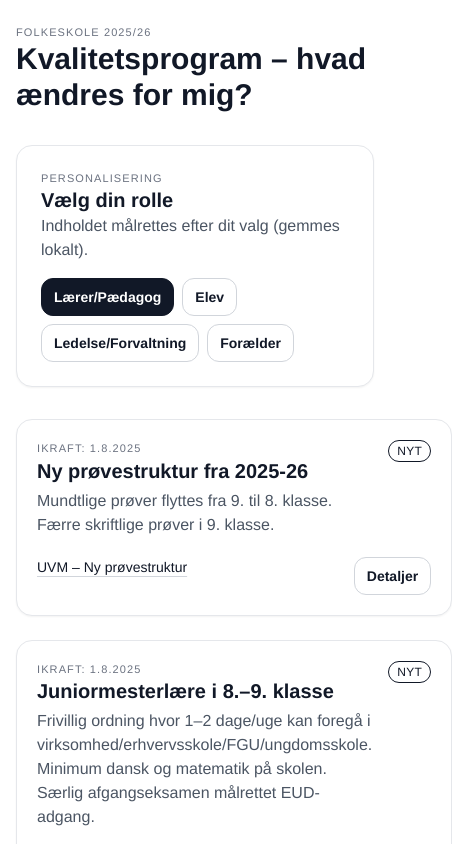
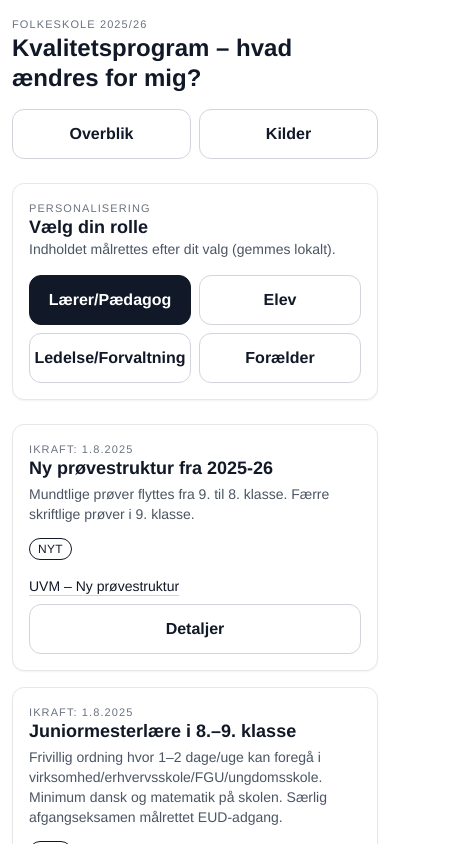
Before and after one commit to LeifNor/folkeskole-mvp, a Next.js app: page / in a window 390 px wide. Shown: the top 844 px of the page, 452 px wide, since content can reach past the window. Built offline with nearby package versions, Linux system fonts and the light colour scheme.

Commit message:
Forbedret responsivitet: mobilvenlig design og layout

```diff
--- a/app/globals.css
+++ b/app/globals.css
@@ -27,20 +27,34 @@ body {
 
 
 .btn {
-@apply inline-flex items-center justify-center rounded-xl border border-gray-300 px-3 py-2 text-sm font-semibold hover:bg-gray-50 active:scale-[.99];
+@apply inline-flex items-center justify-center rounded-xl border border-gray-300 px-3 py-2 text-sm font-semibold hover:bg-gray-50 active:scale-[.99] transition-all;
 }
 .btn-primary {
 @apply border-gray-900 bg-gray-900 text-white hover:bg-black;
 }
 
 
+/* Responsive typography */
 .kicker { @apply text-[11px] uppercase tracking-widest text-gray-500; }
-.h1 { @apply text-3xl md:text-4xl font-extrabold; }
-.h2 { @apply text-xl md:text-2xl font-bold; }
-.muted { @apply text-gray-600; }
+.h1 { @apply text-2xl sm:text-3xl md:text-4xl lg:text-5xl font-extrabold leading-tight; }
+.h2 { @apply text-lg sm:text-xl md:text-2xl font-bold leading-tight; }
+.h3 { @apply text-base sm:text-lg md:text-xl font-semibold leading-tight; }
+.muted { @apply text-gray-600 text-sm sm:text-base; }
 
 
 /* Simple tabs */
-.tabs { @apply flex gap-2 border-b; }
-.tab { @apply -mb-px border-b-2 border-transparent px-3 py-2 text-sm text-gray-600; }
+.tabs { @apply flex gap-2 border-b overflow-x-auto; }
+.tab { @apply -mb-px border-b-2 border-transparent px-3 py-2 text-sm text-gray-600 whitespace-nowrap; }
 .tab-active { @apply border-gray-900 text-gray-900; }
+
+
+/* Mobile optimizations */
+@media (max-width: 640px) {
+  .card {
+    @apply rounded-xl;
+  }
+
+  .btn {
+    @apply px-4 py-3 text-base min-h-[44px];
+  }
+}
--- a/app/initiativ/[id]/page.tsx
+++ b/app/initiativ/[id]/page.tsx
@@ -11,18 +11,18 @@ export default function InitiativePage({ params }: { params: { id: string } }) {
 const init = initiatives.find(i => i.id === params.id)
 if (!init) return notFound()
 return (
-<main className="space-y-6">
-<article className="card p-6">
+<main className="space-y-4 sm:space-y-6">
+<article className="card p-4 sm:p-6">
 <div className="kicker">Ikraft: {new Date(init.ikraft).toLocaleDateString('da-DK')}</div>
-<h1 className="h1 mb-2">{init.titel}</h1>
-<p className="muted max-w-2xl">{init.beskrivelse}</p>
+<h1 className="h1 mb-2 break-words">{init.titel}</h1>
+<p className="muted">{init.beskrivelse}</p>
 <ImpactTabs init={init} />
 </article>
 
 
-<section className="card p-6">
+<section className="card p-4 sm:p-6">
 <div className="kicker mb-2">Kilder</div>
-<ul className="list-disc pl-5 text-sm">
+<ul className="list-disc pl-5 text-sm space-y-1">
 {init.kilder.map(k => (
 <li key={k.url}><a className="underline decoration-gray-300 underline-offset-4 hover:decoration-gray-900" href={k.url} target="_blank" rel="noreferrer">{k.navn}</a></li>
 ))}
--- a/app/layout.tsx
+++ b/app/layout.tsx
@@ -13,20 +13,24 @@ export default function RootLayout({ children }: { children: ReactNode }) {
 return (
 <html lang="da">
 <body className="min-h-screen bg-white font-sans text-gray-900">
-<div className="mx-auto max-w-6xl px-4 py-6">
-<header className="mb-8 flex items-center justify-between">
+<div className="mx-auto max-w-6xl px-3 sm:px-4 lg:px-6 py-4 sm:py-6">
+<header className="mb-6 sm:mb-8">
+<div className="flex flex-col gap-4 sm:flex-row sm:items-center sm:justify-between">
 <div>
 <div className="kicker">Folkeskole 2025/26</div>
 <h1 className="h1">Kvalitetsprogram – hvad ændres for mig?</h1>
 </div>
-<nav className="hidden md:flex gap-2">
-<a className="btn" href="/">Overblik</a>
-<a className="btn" href="/kilder">Kilder</a>
+<nav className="flex gap-2 sm:gap-3">
+<a className="btn flex-1 sm:flex-none justify-center" href="/">Overblik</a>
+<a className="btn flex-1 sm:flex-none justify-center" href="/kilder">Kilder</a>
 </nav>
+</div>
 </header>
 {children}
-<footer className="mt-16 border-t pt-6 text-sm text-gray-500">
+<footer className="mt-12 sm:mt-16 border-t pt-4 sm:pt-6 text-sm text-gray-500">
+<div className="text-center sm:text-left">
 Senest opdateret: <time>{new Date().toLocaleDateString('da-DK')}</time>
+</div>
 </footer>
 </div>
 </body>
--- a/app/page.tsx
+++ b/app/page.tsx
@@ -14,27 +14,29 @@ useEffect(()=> setRole(getInitialRole()), [])
 
 
 return (
-<main className="space-y-8">
-<section className="card p-6">
-<div className="flex flex-col gap-4 md:flex-row md:items-center md:justify-between">
-<div>
+<main className="space-y-6 sm:space-y-8">
+<section className="card p-4 sm:p-6">
+<div className="flex flex-col gap-4 lg:flex-row lg:items-center lg:justify-between">
+<div className="flex-1">
 <div className="kicker">Personalisering</div>
 <h2 className="h2">Vælg din rolle</h2>
 <p className="muted">Indholdet målrettes efter dit valg (gemmes lokalt).</p>
 </div>
+<div className="lg:flex-shrink-0">
 <RolePicker onChange={setRole} />
+</div>
 </div>
 </section>
 
 
-<section className="grid gap-6 md:grid-cols-2">
+<section className="grid gap-4 sm:gap-6 sm:grid-cols-2 lg:grid-cols-2 xl:grid-cols-2">
 {initiatives.map((init) => (
 <InitiativeCard key={init.id} init={init} role={role} />
 ))}
 </section>
 
 
-<section className="card p-6">
+<section className="card p-4 sm:p-6">
 <div className="kicker">Tidslinje</div>
 <h2 className="h2 mb-2">Vigtige ikrafttrædelser</h2>
 <Timeline items={initiatives} />
--- a/components/ImpactTabs.tsx
+++ b/components/ImpactTabs.tsx
@@ -20,18 +20,24 @@ return (
 ))}
 </div>
 {impact && (
-<div className="mt-4 grid gap-6 md:grid-cols-3">
+<div className="mt-4 space-y-4 sm:space-y-0 sm:grid sm:gap-4 lg:grid-cols-3">
 <div>
 <div className="kicker mb-1">Opgaver</div>
-<ul className="list-disc pl-5 text-sm">{impact.opgaver.map(x=> <li key={x}>{x}</li>)}</ul>
+<ul className="list-disc pl-5 text-sm space-y-0.5">
+{impact.opgaver.map(x=> <li key={x} className="break-words">{x}</li>)}
+</ul>
 </div>
 <div>
 <div className="kicker mb-1">Konsekvenser</div>
-<ul className="list-disc pl-5 text-sm">{impact.konsekvenser.map(x=> <li key={x}>{x}</li>)}</ul>
+<ul className="list-disc pl-5 text-sm space-y-0.5">
+{impact.konsekvenser.map(x=> <li key={x} className="break-words">{x}</li>)}
+</ul>
 </div>
 <div>
 <div className="kicker mb-1">Ophører</div>
-<ul className="list-disc pl-5 text-sm">{(impact.ophorer.length? impact.ophorer : ['–']).map(x=> <li key={x}>{x}</li>)}</ul>
+<ul className="list-disc pl-5 text-sm space-y-0.5">
+{(impact.ophorer.length? impact.ophorer : ['–']).map(x=> <li key={x} className="break-words">{x}</li>)}
+</ul>
 </div>
 </div>
 )}
--- a/components/InitiativeCard.tsx
+++ b/components/InitiativeCard.tsx
@@ -17,48 +17,52 @@ return <span className={map[status]}>{label}</span>
 export default function InitiativeCard({ init, role }: { init: Initiative; role: Role }) {
 const impact = init.impacts.find((i) => i.aktor === role)
 return (
-<article className="card p-5">
-<div className="flex items-start justify-between gap-4">
-<div>
+<article className="card p-4 sm:p-5 h-full flex flex-col">
+<div className="flex flex-col sm:flex-row sm:items-start sm:justify-between gap-3 sm:gap-4">
+<div className="flex-1 min-w-0">
 <div className="kicker">Ikraft: {new Date(init.ikraft).toLocaleDateString('da-DK')}</div>
-<h3 className="h2 mb-1">{init.titel}</h3>
-<p className="muted max-w-2xl">{init.beskrivelse}</p>
+<h3 className="h2 mb-1 break-words">{init.titel}</h3>
+<p className="muted">{init.beskrivelse}</p>
 </div>
+<div className="flex-shrink-0">
 <StatusBadge status={init.status} />
+</div>
 </div>
 
 
 {impact && (
-<div className="mt-4 grid gap-3 md:grid-cols-3">
+<div className="mt-4 flex-1 space-y-4 sm:space-y-0 sm:grid sm:gap-4 lg:grid-cols-3">
 <div>
 <div className="kicker mb-1">Opgaver – {ROLE_LABELS[role]}</div>
-<ul className="list-disc pl-5 text-sm">
-{impact.opgaver.map((t) => <li key={t}>{t}</li>)}
+<ul className="list-disc pl-5 text-sm space-y-0.5">
+{impact.opgaver.map((t) => <li key={t} className="break-words">{t}</li>)}
 </ul>
 </div>
 <div>
 <div className="kicker mb-1">Konsekvenser</div>
-<ul className="list-disc pl-5 text-sm">
-{impact.konsekvenser.map((t) => <li key={t}>{t}</li>)}
+<ul className="list-disc pl-5 text-sm space-y-0.5">
+{impact.konsekvenser.map((t) => <li key={t} className="break-words">{t}</li>)}
 </ul>
 </div>
 <div>
 <div className="kicker mb-1">Ophører/ændres</div>
-<ul className="list-disc pl-5 text-sm">
-{(impact.ophorer.length ? impact.ophorer : ['–']).map((t) => <li key={t}>{t}</li>)}
+<ul className="list-disc pl-5 text-sm space-y-0.5">
+{(impact.ophorer.length ? impact.ophorer : ['–']).map((t) => <li key={t} className="break-words">{t}</li>)}
 </ul>
 </div>
 </div>
 )}
 
 
-<div className="mt-5 flex flex-wrap gap-2 text-sm">
+<div className="mt-4 sm:mt-5 flex flex-col sm:flex-row sm:flex-wrap gap-2 text-sm">
+<div className="flex flex-wrap gap-2 flex-1">
 {init.kilder.map((k) => (
-<a key={k.url} href={k.url} target="_blank" rel="noreferrer" className="underline decoration-gray-300 underline-offset-4 hover:decoration-gray-900">
+<a key={k.url} href={k.url} target="_blank" rel="noreferrer" className="underline decoration-gray-300 underline-offset-4 hover:decoration-gray-900 break-all">
 {k.navn}
 </a>
 ))}
-<Link className="ml-auto btn" href={`/initiativ/${init.id}`}>Detaljer</Link>
+</div>
+<Link className="btn w-full sm:w-auto sm:ml-auto justify-center" href={`/initiativ/${init.id}`}>Detaljer</Link>
 </div>
 </article>
 )
--- a/components/RolePicker.tsx
+++ b/components/RolePicker.tsx
@@ -16,12 +16,12 @@ onChange?.(r)
 
 
 return (
-<div className="flex flex-wrap items-center gap-2">
+<div className="grid grid-cols-2 sm:flex sm:flex-wrap gap-2 sm:gap-3">
 {(Object.keys(ROLE_LABELS) as Role[]).map((r) => (
 <button
 key={r}
 onClick={() => pick(r)}
-className={`btn ${role === r ? 'btn-primary' : ''}`}
+className={`btn text-center ${role === r ? 'btn-primary' : ''}`}
 aria-pressed={role === r}
 >
 {ROLE_LABELS[r]}
```
